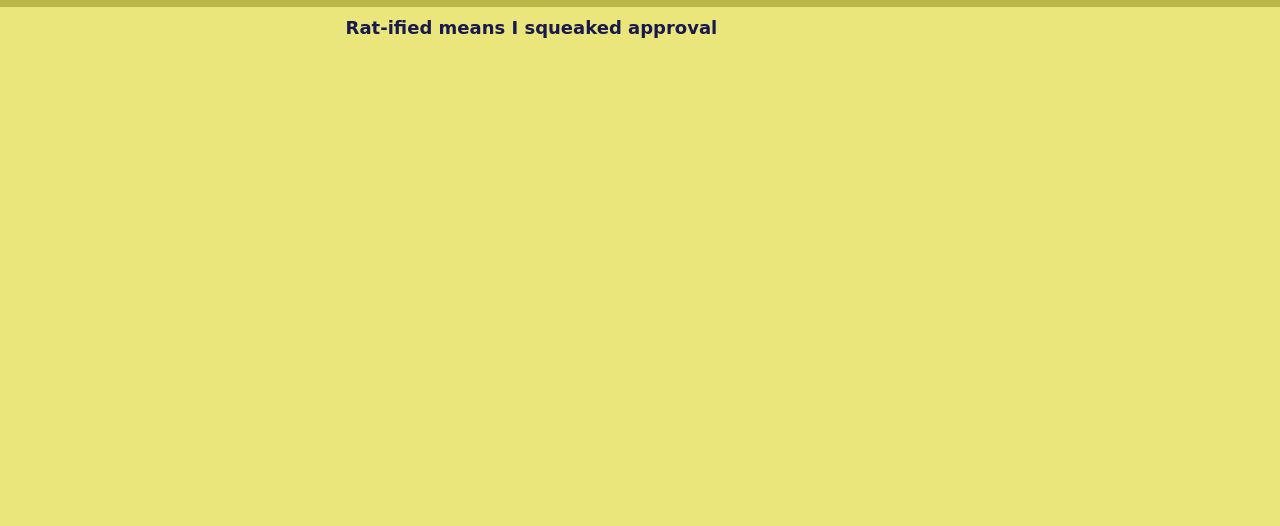
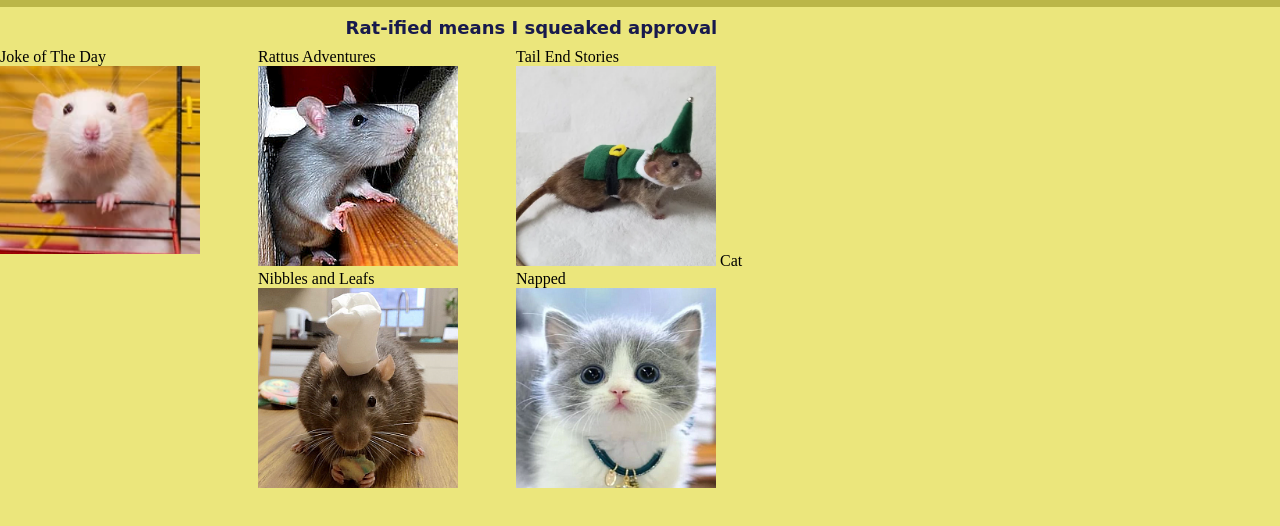
Before and after one commit to batsalshr/WAT_L5_LBU, a plain HTML site: page Week-3/Black-Board/index.html in a window 1280 px wide. Shown: the part 244-770 px from the top of the page. Drawn offline with Linux system fonts and the light colour scheme; a web font is replaced by a local one.

Commit message:
Update index.html

```diff
--- a/Week-3/Black-Board/index.html
+++ b/Week-3/Black-Board/index.html
@@ -32,9 +32,24 @@
     </div>
 
     <div class="main-grid">
-        <div class="left-grid"></div>
-        <div class="center-grid"></div>
-        <div class="right-grid"></div>
+        <div class="left-grid">
+            Joke of The Day
+            <img src="Pictures/joke_rat.png" alt="Rattus Adventures Image" width="200"/>
+
+        </div>
+        <div class="center-grid">
+            Rattus Adventures
+            <img src="Pictures/pet_rat.png" alt="Rattus Adventures Image" width="200"/>
+            Nibbles and Leafs
+            <img src="Pictures/chef_rat.png" alt="Nibbles and Leafs Image" width="200"/>
+
+        </div>
+        <div class="right-grid">
+            Tail End Stories
+            <img src="Pictures/elf_rat.png" alt="Tail End Stories Image" width="200"/>
+            Cat Napped
+            <img src="Pictures/cat_alert.png" alt="Cat Napped Image" width="200"/>
+        </div>
     </div>
   </body>
 </html>
```
